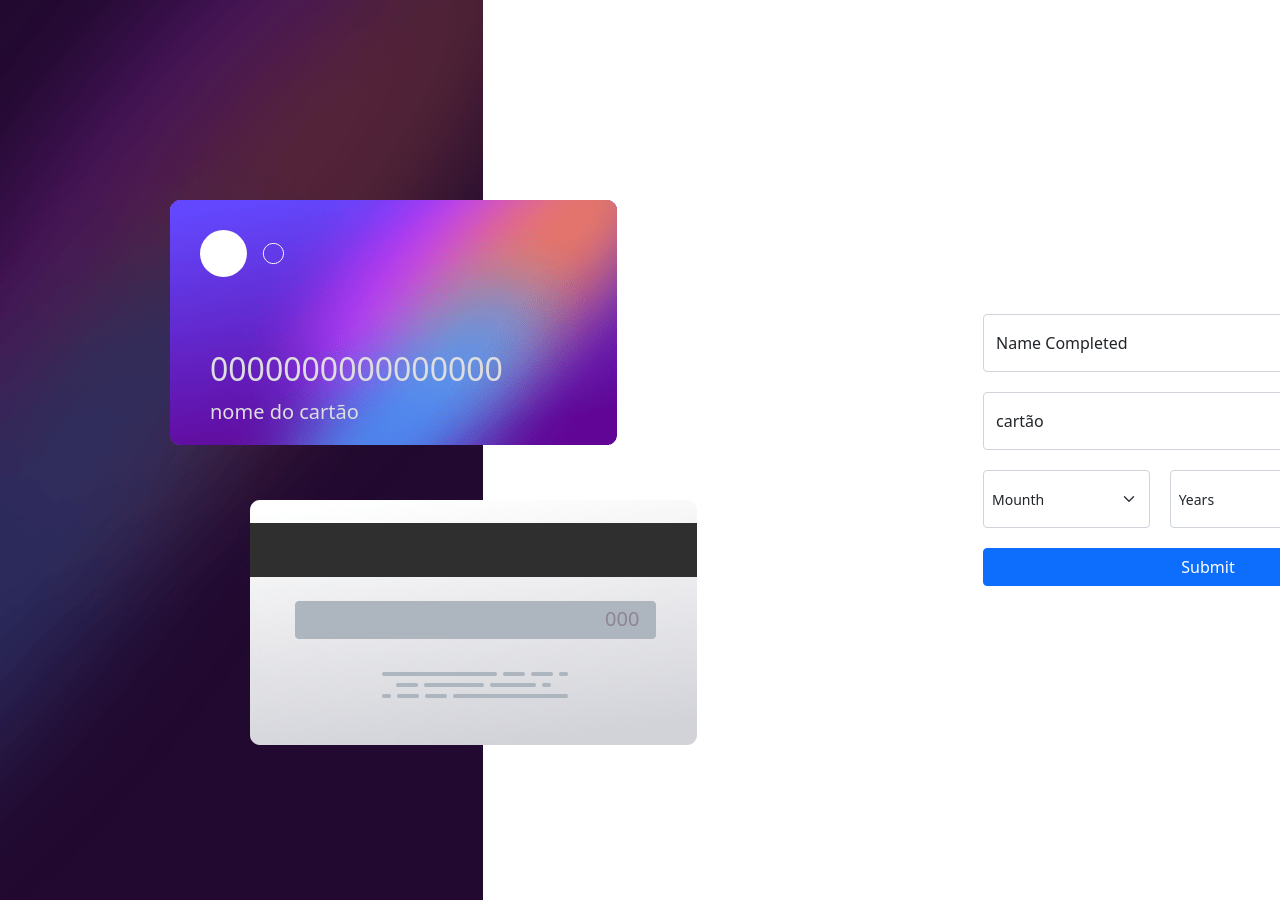
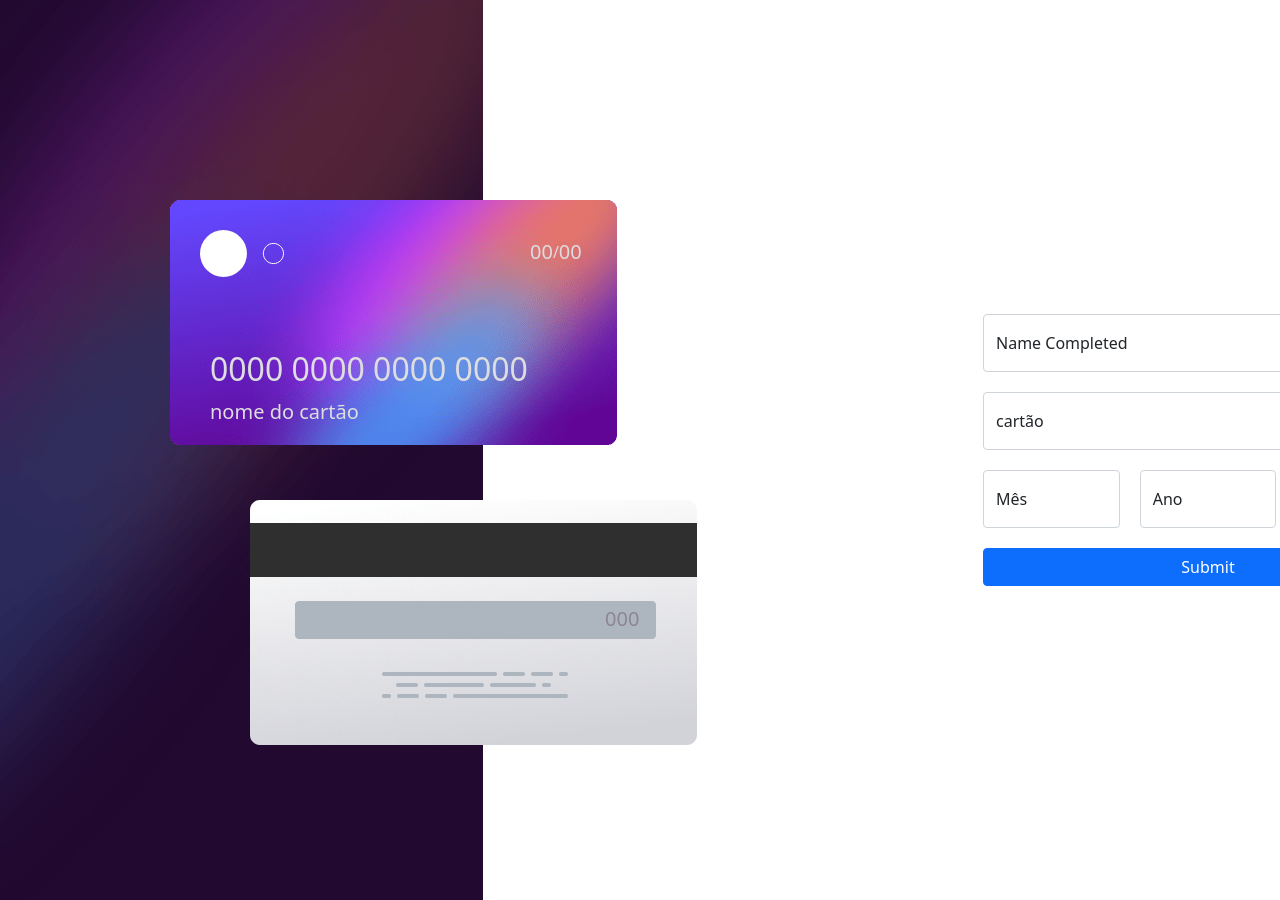
Before and after one commit to Elecktry/frontendMentor-1, a website: page index.html in a window 1280 px wide. Shown: the top 900 px of the page. Drawn offline with nearby package versions, Linux system fonts and the light colour scheme.

Commit message:
alterando data no cartão

```diff
--- a/index.html
+++ b/index.html
@@ -8,7 +8,7 @@
 
   <link rel="icon" type="image/png" sizes="32x32" href="./images/favicon-32x32.png">
   <link rel="stylesheet" href="style.css">
-    <script src="script.js"></script>
+  <script src="script.js"></script>
   <script src="https://unpkg.com/imask"></script>
   <script src="https://cdn.jsdelivr.net/npm/bootstrap@5.0.2/dist/js/bootstrap.bundle.min.js"
     integrity="sha384-MrcW6ZMFYlzcLA8Nl+NtUVF0sA7MsXsP1UyJoMp4YLEuNSfAP+JcXn/tWtIaxVXM"
@@ -43,10 +43,14 @@
             <img src="./images/card-logo.svg" alt="">
           </div>
           <div class="numeroCartao">
-            <h2 id="escrNum">0000000000000000</h2>
+            <h2 id="escrNum">0000 0000 0000 0000</h2>
           </div>
           <div class="nameCard">
             <h5 id="escrName">nome do cartão</h5>
+          </div>
+          <div class="dateCard">
+            <h5 id="escrmes">00</h5>/
+            <h5 id="escrano">00</h5>
           </div>
         </div>
         <div class="cartao-back"> <img src="./images/bg-card-back.png" alt="">
@@ -69,39 +73,19 @@
         </div>
 
       </div>
-      <div class="selects">
-        <select class="form-select form-select-sm" aria-label=".form-select-sm example">
-          <option selected>Mounth</option>
-          <option value="1">Janeiro</option>
-          <option value="2">Fevereiro</option>
-          <option value="3">Março</option>
-          <option value="3">Abril</option>
-          <option value="3">Maio</option>
-          <option value="3">Junho</option>
-          <option value="3">Julho</option>
-          <option value="3">Agosto</option>
-          <option value="3">Setembro</option>
-          <option value="3">Outubro</option>
-          <option value="3">Novembro</option>
-          <option value="3">Dezembro</option>
-        </select>
-        <select class="form-select form-select-sm" aria-label=".form-select-sm example">
-          <option selected>Years</option>
-          <option value="1">2023</option>
-          <option value="2">2024</option>
-          <option value="3">2025</option>
-          <option value="3">2026</option>
-          <option value="3">2027</option>
-          <option value="3">2028</option>
-          <option value="3">2029</option>
-          <option value="3">2030</option>
-          <option value="3">2031</option>
-          <option value="3">2032</option>
-          <option value="3">2033</option>
-          <option value="3">2034</option>
-        </select>
+      <div class="datas">
+
+        <div class="form-floating ">
+          <input type="text" class="form-control mes" id="floatingMounth" placeholder="Mouth" minlength="0" maxlength="2">
+          <label for="floatingMounth">Mês</label>
+        </div>
+        <div class="form-floating ">
+          <input type="text" class="form-control ano" id="floatingYears" placeholder="Years" minlength="0" maxlength="2">
+          <label for="floatingYears">Ano</label>
+        </div>
+
         <div class="form-floating cvv">
-          <input class="form-control" id="floatingcvv" placeholder="cvv">
+          <input class="form-control" id="floatingcvv" placeholder="cvv" minlength="0" maxlength="3">
           <label for="floatingcvv">cvv</label>
         </div>
       </div>
--- a/script.js
+++ b/script.js
@@ -4,6 +4,10 @@ window.onload = function getNumberCard() {
     var nameCard = document.querySelector('.name')
 
     var cvv = document.querySelector('.cvv')
+
+    var mounth = document.querySelector('.mes')
+
+    var years = document.querySelector('.ano')
 
     var maskOptions = {
         mask: '0000 0000 0000 0000'
@@ -22,7 +26,7 @@ window.onload = function getNumberCard() {
         var escrNum = document.getElementById('escrNum')
 
 
-            escrNum.innerHTML = number
+        escrNum.innerHTML = number
 
         console.log(number)
 
@@ -30,13 +34,13 @@ window.onload = function getNumberCard() {
 
     nameCard.addEventListener("input", () => {
 
-        var  nameCardForm = document.getElementById('floatingName').value
+        var nameCardForm = document.getElementById('floatingName').value
 
 
         var escrName = document.getElementById('escrName')
 
 
-            escrName.innerHTML = nameCardForm
+        escrName.innerHTML = nameCardForm
 
 
 
@@ -44,16 +48,46 @@ window.onload = function getNumberCard() {
 
     cvv.addEventListener("input", () => {
 
-        var  cvvCard = document.getElementById('floatingcvv').value
+        var cvvCard = document.getElementById('floatingcvv').value
 
 
         var escrcvv = document.getElementById('escrcvv')
 
 
-            escrcvv.innerHTML = cvvCard
+        escrcvv.innerHTML = cvvCard
 
 
 
     })
 
+    mounth.addEventListener("input", () => {
+
+        var mes = document.getElementById('floatingMounth').value
+
+        var escrmes = document.getElementById('escrmes')
+
+
+        escrmes.innerHTML = mes
+
+
+
+    })
+
+    years.addEventListener("input", () => {
+
+        var ano = document.getElementById('floatingYears').value
+        var escrano = document.getElementById('escrano')
+
+
+        escrano.innerHTML = ano
+
+
+
+
+
+
+    })
+
+
+
 }
--- a/style.css
+++ b/style.css
@@ -58,7 +58,8 @@ main{
     gap: 20px;
     width: 450px;
 }
-.selects{
+.datas{
+    width: 450px;
     display: flex;
     flex-direction: row;
     gap: 20px;
@@ -83,6 +84,16 @@ main{
     left: 40px;
 }
 
+.dateCard{
+    display: flex;
+    flex-direction: row;
+    color: #dedddf;
+    position: absolute;
+    top: 40px;
+    left: 360px;
+}
+
+
 .cvvCard{
     color: #8e8593;
     position: absolute;
```
